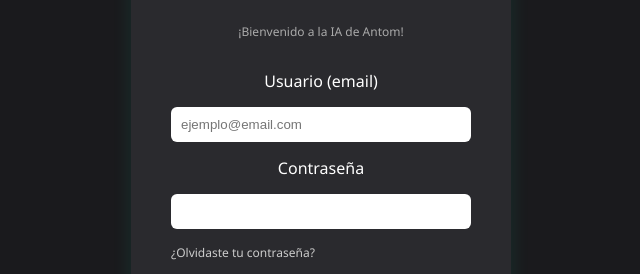
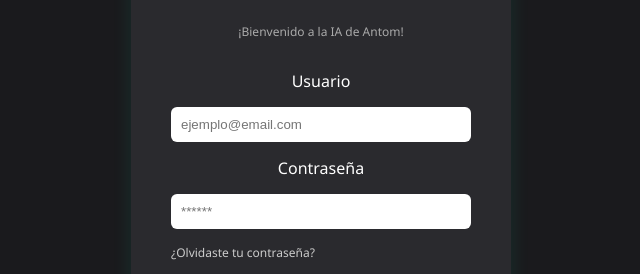
Before and after one commit to Solizra/PROYECTO_FINAL-ANTOMIA, a React (Vite) app in the folder frontend/: page / in a window 1280 px wide. Shown: the part 302-576 px from the top of the page, without its empty margins (319-959 px from the left). Built offline with nearby package versions, Linux system fonts and the light colour scheme.

Commit message:
Update LoginForm.jsx

```diff
--- a/frontend/src/components/LoginForm.jsx
+++ b/frontend/src/components/LoginForm.jsx
@@ -39,7 +39,7 @@ function LoginForm() {
       <p className="subtitle">¡Bienvenido a la IA de Antom!</p>
 
       <form onSubmit={handleSubmit}>
-        <label>Usuario (email)</label>
+        <label>Usuario</label>
         <input
           type="email"
           value={usuario}
@@ -54,6 +54,7 @@ function LoginForm() {
           value={contrasena}
           onChange={(e) => setContrasena(e.target.value)}
           required
+          placeholder="******"
         />
 
         {errorMsg && <p className="error-msg">{errorMsg}</p>}
```
